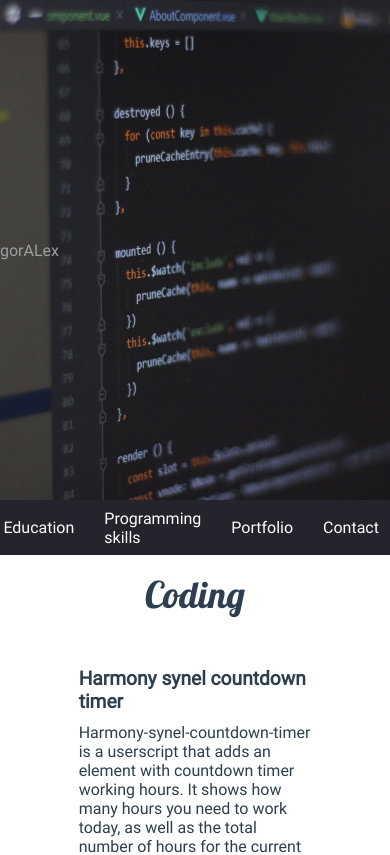
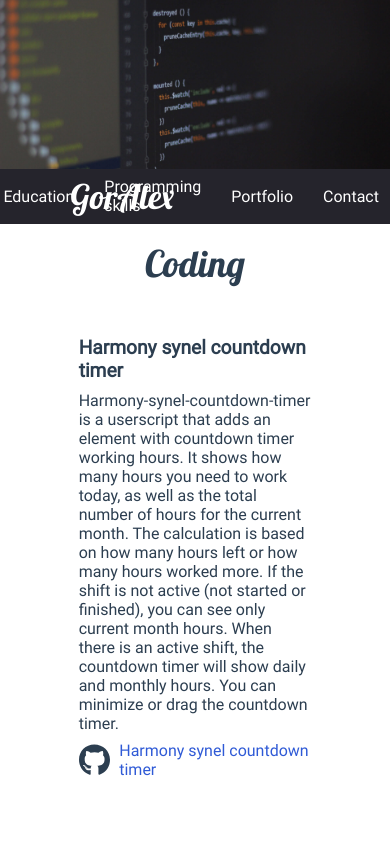
Before and after one commit to Rishon1983/goralex, a Vue app: page /coding in a window 390 px wide. Shown: the top 855 px of the page. Built offline with nearby package versions, Linux system fonts and the light colour scheme; grey boxes are pictures that could not be loaded.

Commit message:
ADDED FooterComponent.vue

```diff
--- /dev/null
+++ b/src/components/FooterComponent.vue
@@ -0,0 +1,38 @@
+<template>
+    <div id="footer" class="footer-component">
+        <div>Copyright © GorAlex {{currentYear}}</div>
+    </div>
+</template>
+
+<script>
+    export default {
+        name: "FooterComponent",
+        computed: {
+            currentYear: () => {
+                return new Date().getFullYear();
+            }
+        }
+    }
+</script>
+
+<style lang="scss" scoped>
+
+    #footer {
+        display: flex;
+        align-items: center;
+        justify-content: center;
+        height: 5vh;
+        color: #ffffff;
+        background-color: #25242c;
+    }
+
+    /*media*/
+    @media screen and (max-width: 1200px) {
+    }
+
+    @media screen and (max-width: 1000px) {
+    }
+
+    @media screen and (max-width: 770px) {
+    }
+</style>
--- a/src/components/HeaderComponent.vue
+++ b/src/components/HeaderComponent.vue
@@ -1,7 +1,7 @@
 <template>
     <div id="main-header" class="header">
         <div @click="activeHome" class="header-text-container">
-            <router-link to="/" tag="div" class="header-text" data-text="gorALeX">gorALex</router-link>
+            <router-link to="/" tag="div" class="header-text">GA</router-link>
         </div>
     </div>
 </template>
@@ -34,20 +34,35 @@
     #main-header.header {
         display: flex;
         align-items: center;
-        height: 500px;
+        height: 40vh;
         background-color: #ffffff;
         color: #fff;
-        background-image: url("../assets/headerImg.jpg");
+        background-image: url("../assets/headerImgBig.jpg");
         background-repeat: no-repeat;
         background-attachment: scroll;
         background-position: center center;
         background-size: cover;
 
         .header-text {
-            color: white; /* Fallback: assume this color ON TOP of image */
-            background: url("https://encrypted-tbn0.gstatic.com/images?q=tbn%3AANd9GcRuVFILgW3IkpYAh3-q12oKmtEjL3PIwrBYySeMAo4hTOkwkjk8&usqp=CAU") no-repeat;
-            -webkit-background-clip: text;
-            -webkit-text-fill-color: transparent;
+            display: none;
+            font-family: 'Lobster', Lobster, Arial, sans-serif;
+            color: #bdbdbd;
+        }
+    }
+
+    /*media*/
+    @media screen and (max-width: 1200px) {
+    }
+
+    @media screen and (max-width: 1000px) {
+    }
+
+    @media screen and (max-width: 770px) {
+        #main-header.header {
+            height: 20vh;
+
+            .header-text {
+            }
         }
     }
 </style>
--- a/src/components/HomeComponent.vue
+++ b/src/components/HomeComponent.vue
@@ -7,6 +7,7 @@
         <ContactComponent/>
         <PortfolioProjectDetailsComponent/>
         <BackdropComponent/>
+        <FooterComponent/>
     </div>
 </template>
 
@@ -18,6 +19,7 @@
     import ContactComponent from "./ContactComponent";
     import PortfolioProjectDetailsComponent from "./PortfolioProjectDetailsComponent";
     import BackdropComponent from "./BackdropComponent";
+    import FooterComponent from "./FooterComponent";
 
     export default {
         name: "HomeComponent",
@@ -28,7 +30,8 @@
             PortfolioComponent,
             ContactComponent,
             PortfolioProjectDetailsComponent,
-            BackdropComponent
+            BackdropComponent,
+            FooterComponent
         }
     }
 </script>
--- a/src/components/MainNavBarComponent.vue
+++ b/src/components/MainNavBarComponent.vue
@@ -1,5 +1,8 @@
 <template>
     <div class="main-nav-bar">
+        <div @click="activeHome" class="header-text-container">
+            <router-link to="/" tag="div" class="header-text" data-text="gorALeX">GorAlex</router-link>
+        </div>
         <!-- use router-link component for navigation. -->
         <!-- specify the link by passing the `to` prop. -->
         <!-- <router-link> will be rendered as an `<a>` tag by default -->
@@ -48,7 +51,15 @@
                     oneRoute.tags.forEach(tag => {
                         tag.active = false;
                     })
-                })
+                });
+            },
+            activeHome() {
+                routes.forEach(oneRoute => {
+                    oneRoute.tags.forEach(tag => {
+                        tag.active = false;
+                    })
+                });
+                document.getElementById('app').scrollIntoView({behavior: "smooth"});
             }
         },
         created() {
@@ -74,6 +85,26 @@
         margin: 0;
         color: #ffffff;
         z-index: 500;
+
+        .header-text-container {
+            .header-text {
+                position: absolute;
+                height: 100%;
+                top: 0;
+                left: 0;
+                display: flex;
+                align-items: center;
+                justify-content: center;
+                padding: 0 2.1em;
+                font-size: 2.1em;
+                font-family: 'Lobster', Lobster, Arial, sans-serif;
+
+                &:hover {
+                    cursor: pointer;
+                    color: #c5c5c5;
+                }
+            }
+        }
 
         .one-route {
             display: flex;
```
Also changed, not shown: src/assets/headerImgBig.jpg (added).
